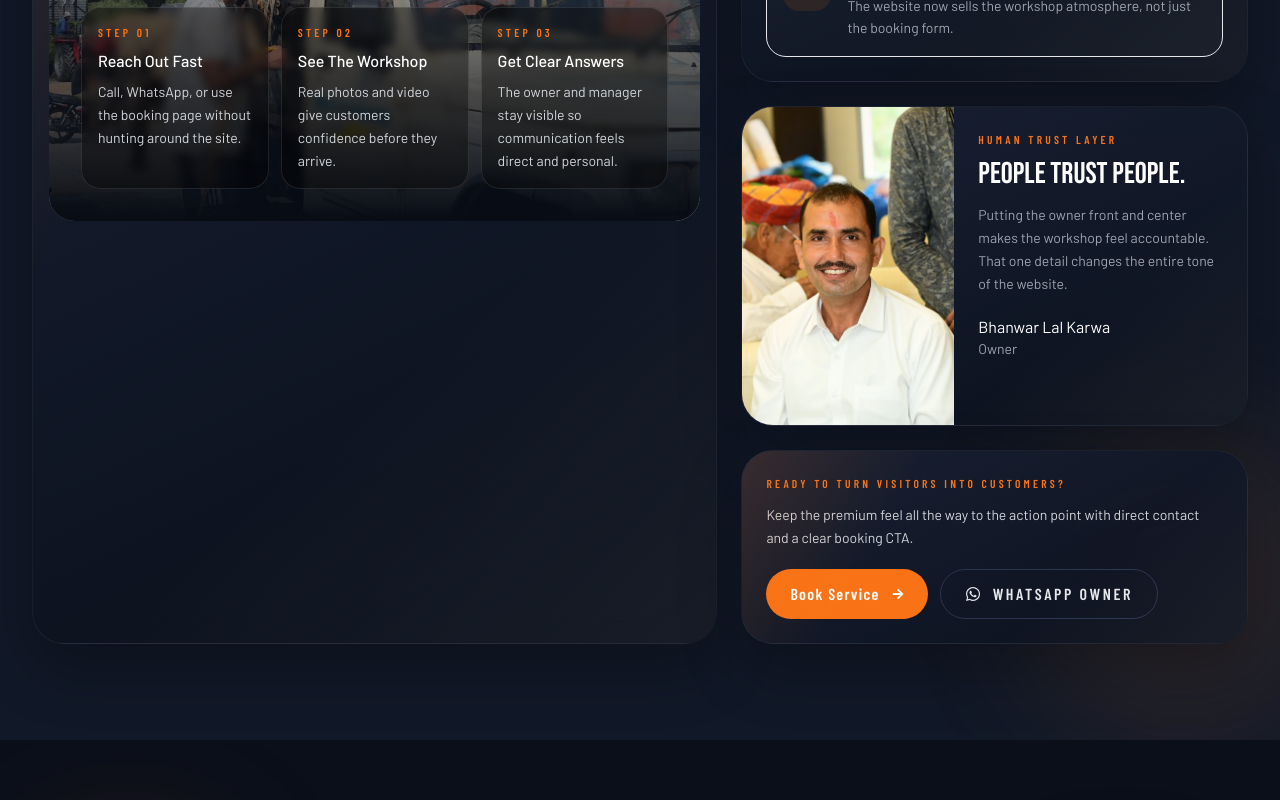
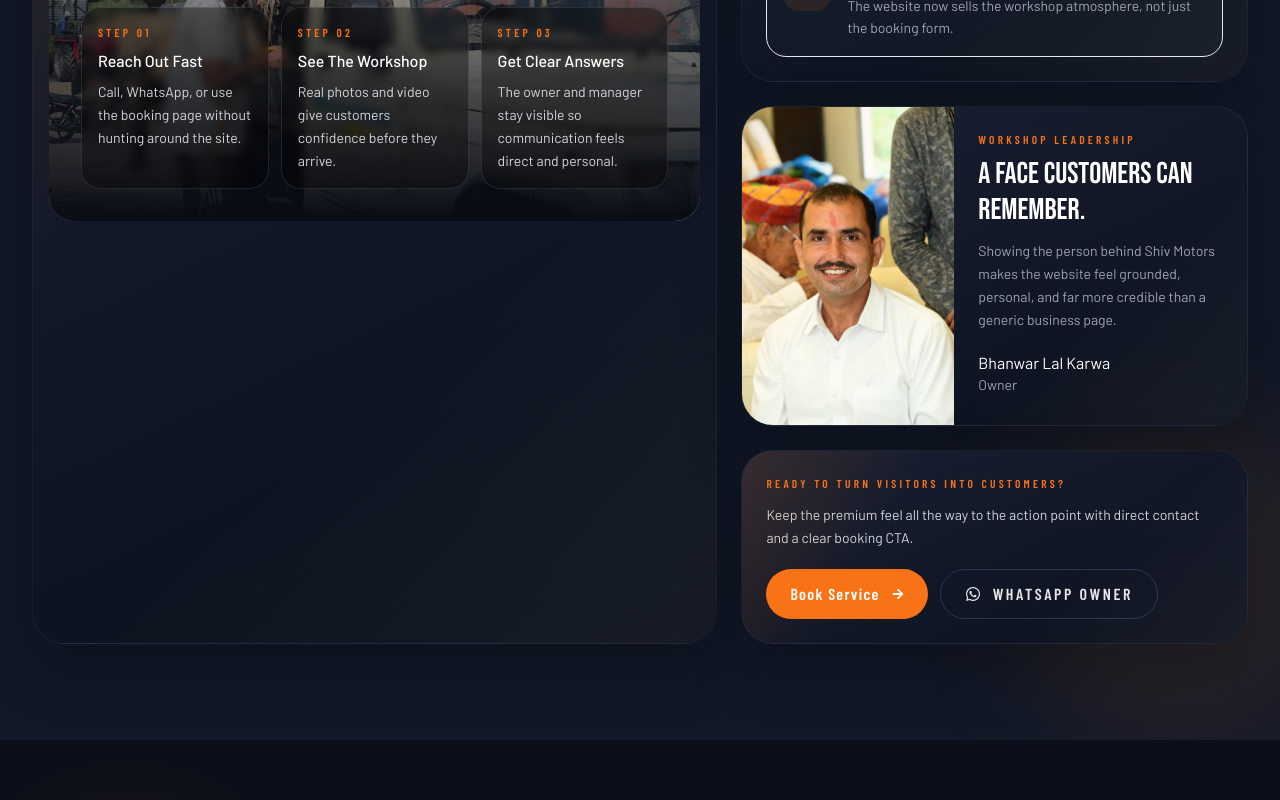
Before and after one commit to vishalkarwa/shiv_motors, a Next.js app: page / in a window 1280 px wide. Shown: the part 2080-2880 px from the top of the page. Built offline with nearby package versions, Linux system fonts and the light colour scheme.

Commit message:
Add workshop Instagram link

```diff
--- a/components/Footer.js
+++ b/components/Footer.js
@@ -5,9 +5,7 @@
 
 import Link from 'next/link';
 import {
-  FaFacebook,
   FaInstagram,
-  FaYoutube,
   FaWhatsapp,
   FaPhone,
   FaMapMarkerAlt,
@@ -37,9 +35,7 @@ const serviceLinks = [
 
 export default function Footer() {
   const socials = [
-    { icon: <FaFacebook />, href: '#', label: 'Facebook' },
-    { icon: <FaInstagram />, href: '#', label: 'Instagram' },
-    { icon: <FaYoutube />, href: '#', label: 'YouTube' },
+    { icon: <FaInstagram />, href: CONTACT_LINKS.instagram, label: 'Instagram' },
     { icon: <FaWhatsapp />, href: CONTACT_LINKS.ownerWhatsApp, label: 'WhatsApp' },
   ];
 
--- a/components/SignatureExperience.js
+++ b/components/SignatureExperience.js
@@ -160,14 +160,14 @@ export default function SignatureExperience() {
                 />
                 <div className="p-6">
                   <p className="font-condensed text-[0.72rem] uppercase tracking-[0.28em] text-brand-orange">
-                    Human Trust Layer
+                    Workshop Leadership
                   </p>
                   <h3 className="mt-2 font-display text-3xl text-white">
-                    PEOPLE TRUST PEOPLE.
+                    A FACE CUSTOMERS CAN REMEMBER.
                   </h3>
                   <p className="mt-3 text-sm leading-relaxed text-gray-400">
-                    Putting the owner front and center makes the workshop feel accountable. That one
-                    detail changes the entire tone of the website.
+                    Showing the person behind Shiv Motors makes the website feel grounded, personal,
+                    and far more credible than a generic business page.
                   </p>
                   <div className="mt-5">
                     <p className="text-white">{SITE_DETAILS.owner.name}</p>
```
Also changed, not shown: lib/siteDetails.js.
